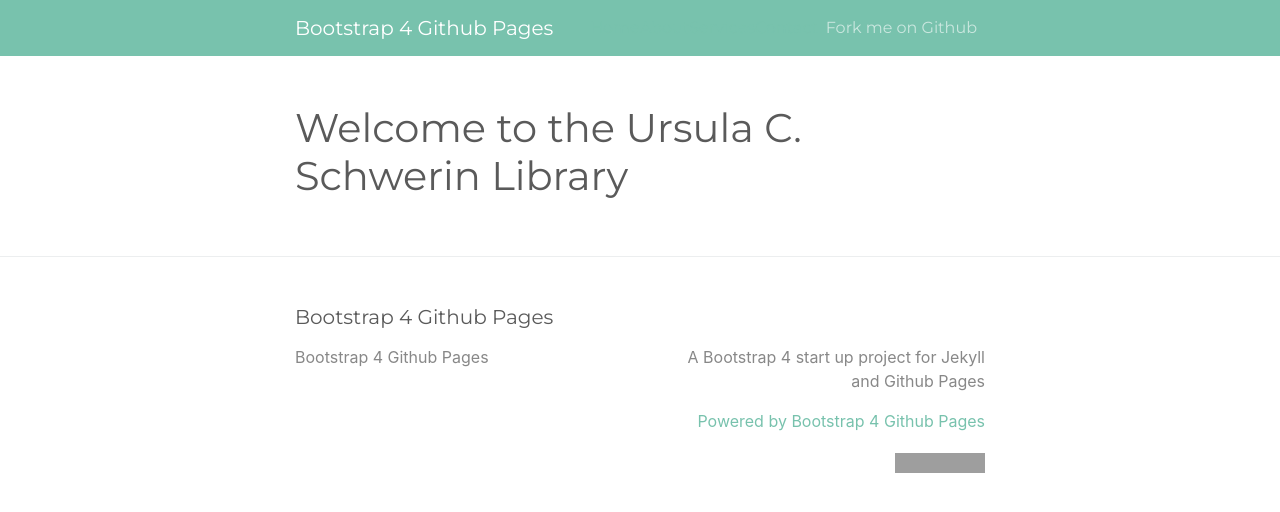
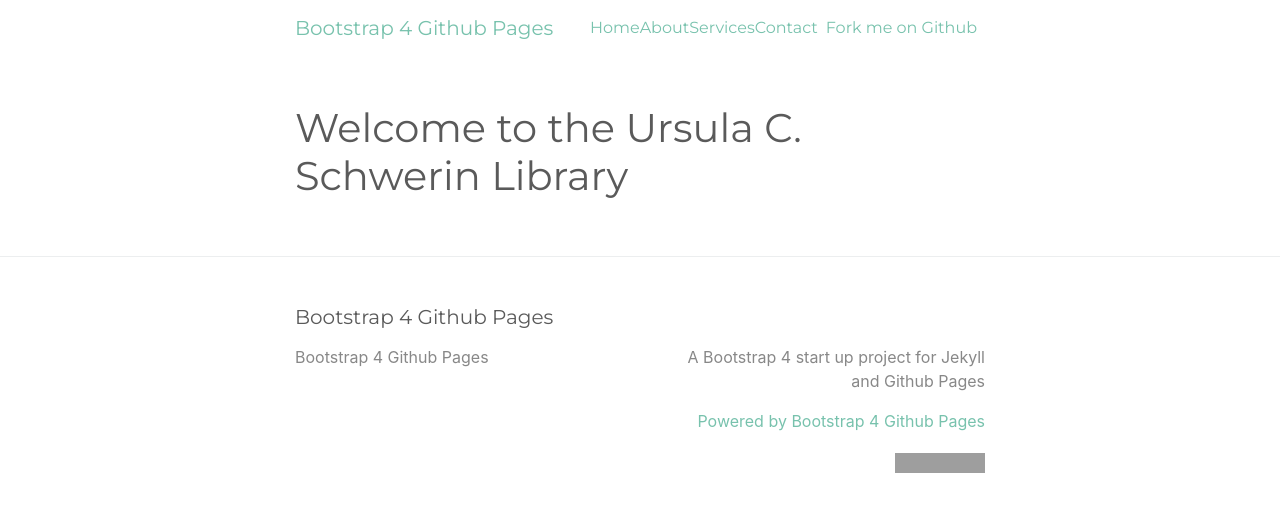
Before and after one commit to jtidal/jtidal.github.io, a Jekyll site: the page built from index.md, in a window 1280 px wide. Shown: the top 512 px of the page. Built offline with Jekyll 4.4.1, drawn with Linux system fonts in a browser that asks for light colours; grey boxes are pictures that could not be loaded.

Commit message:
Update header.html

```diff
--- a/_includes/header.html
+++ b/_includes/header.html
@@ -1,4 +1,4 @@
-<nav class="navbar navbar-expand-lg navbar-dark bg-primary">
+<nav class="navbar navbar-expand-lg">
   <div class="container">
     <a class="navbar-brand" rel="author" href="{{ "/" | relative_url }}">{{ site.title | escape }}</a>
 
```
